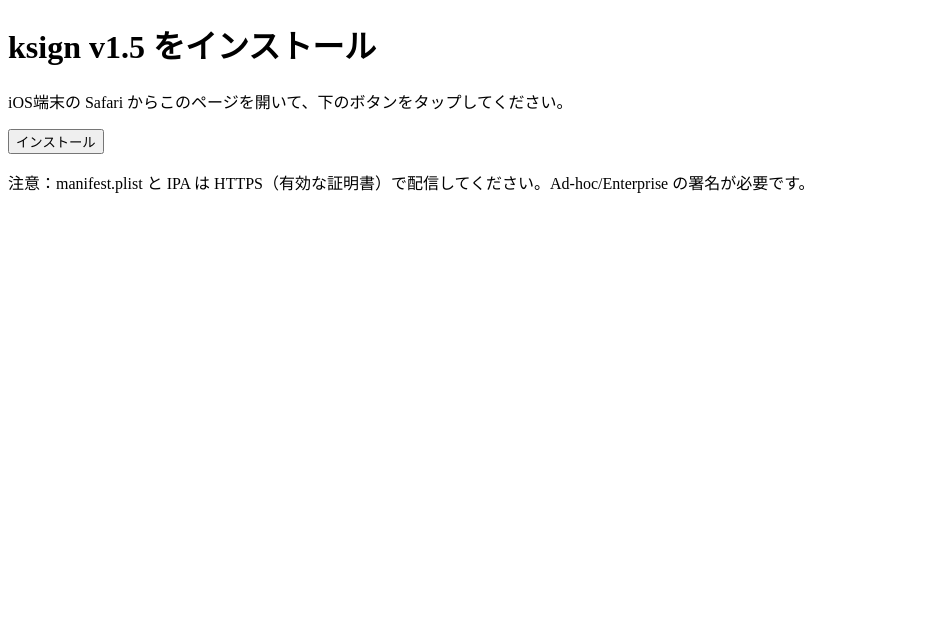
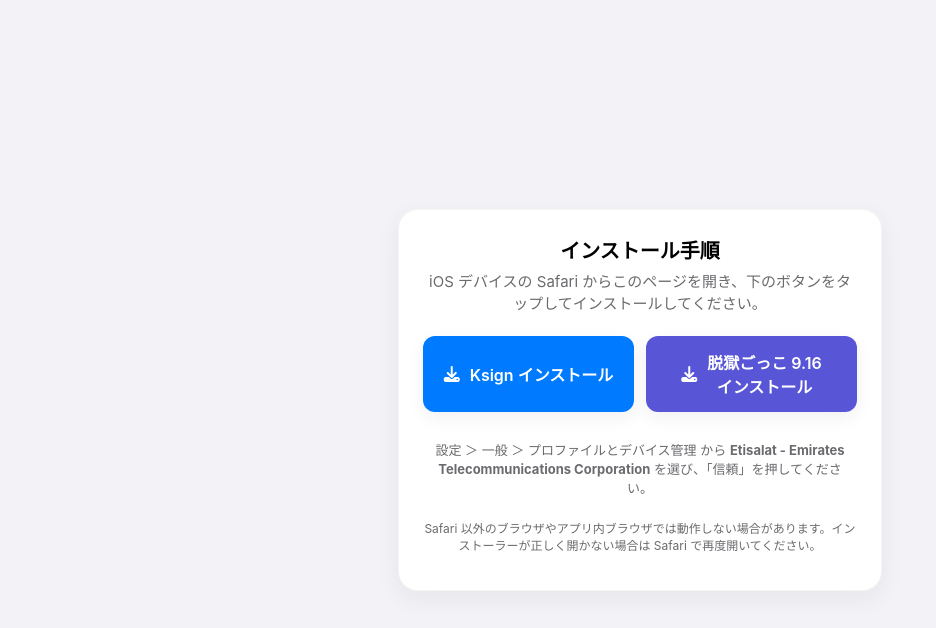
Before and after one commit to 0x3657b30/KSign, a plain HTML site: page index.html in a window 1280 px wide. Shown: the whole page, without its empty margins (0-936 px from the left). Drawn offline with Linux system fonts and the light colour scheme.

Commit message:
Update index.html

```diff
--- a/index.html
+++ b/index.html
@@ -3,18 +3,189 @@
 
 <head>
     <meta charset="utf-8">
-    <title>ksignインストール</title>
+    <meta name="viewport" content="width=device-width, initial-scale=1.0, maximum-scale=1.0, user-scalable=no">
+    <title>脱獄ごっこインストール</title>
+    <style>
+        :root {
+            --bg: #F2F2F7;
+            --card: #FFFFFF;
+            --muted: #6B6B6F;
+            --primary: #007AFF;
+            --danger: #FF3B30;
+            --radius: 14px;
+            --pad: 20px;
+            --shadow: 0 8px 24px rgba(28, 28, 30, 0.06);
+            --glass: rgba(255, 255, 255, 0.6);
+            --max-width: 520px;
+        }
+
+        @media (prefers-color-scheme: dark) {
+            :root {
+                --bg: #0b0b0dc9;
+                --card: #0F1112;
+                --muted: #9EA0A3;
+                --primary: #0A84FF;
+                --shadow: 0 8px 24px rgba(0, 0, 0, 0.6);
+                --glass: rgba(255, 255, 255, 0.04);
+            }
+
+            body {
+                color: #FFFFFF;
+            }
+        }
+
+        html,
+        body {
+            height: 100%;
+        }
+
+        body {
+            margin: 0;
+            font-family: -apple-system, BlinkMacSystemFont, 'Helvetica Neue', 'Noto Sans JP', Arial, sans-serif;
+            background: var(--bg);
+            display: flex;
+            align-items: center;
+            justify-content: center;
+            padding: env(safe-area-inset-top) 16px env(safe-area-inset-bottom);
+            -webkit-font-smoothing: antialiased;
+            -moz-osx-font-smoothing: grayscale;
+        }
+
+        .page {
+            width: 100%;
+            max-width: var(--max-width);
+            padding: 18px;
+            box-sizing: border-box;
+        }
+
+        .card {
+            background: var(--card);
+            border-radius: calc(var(--radius) + 6px);
+            padding: calc(var(--pad) + 4px);
+            box-shadow: var(--shadow);
+            text-align: center;
+            backdrop-filter: blur(8px);
+            -webkit-backdrop-filter: blur(8px);
+            border: 1px solid rgba(0, 0, 0, 0.04);
+        }
+
+        h1 {
+            font-size: 20px;
+            margin: 6px 0 8px;
+            line-height: 1.15;
+        }
+
+        .description {
+            color: var(--muted);
+            font-size: 15px;
+            margin: 0 0 20px;
+            line-height: 1.5;
+        }
+
+        .buttons {
+            display: grid;
+            grid-template-columns: 1fr 1fr;
+            gap: 12px;
+            margin-bottom: 18px;
+        }
+
+        .btn {
+            display: inline-flex;
+            align-items: center;
+            justify-content: center;
+            gap: 10px;
+            padding: 14px 12px;
+            font-size: 16px;
+            font-weight: 600;
+            text-decoration: none;
+            color: white;
+            border-radius: 12px;
+            min-height: 48px;
+            box-shadow: 0 6px 18px rgba(0, 0, 0, 0.06);
+            -webkit-tap-highlight-color: transparent;
+            user-select: none;
+            transition: transform 0.08s ease, box-shadow 0.12s ease;
+            border: none;
+        }
+
+        .btn:active {
+            transform: translateY(1px) scale(0.998);
+        }
+
+        .btn:focus {
+            outline: 3px solid rgba(0, 122, 255, 0.14);
+            outline-offset: 2px;
+        }
+
+        .btn.primary {
+            background: var(--primary);
+        }
+
+        .btn.secondary {
+            background: #5856D6;
+        }
+
+        @media (max-width:420px) {
+            .buttons {
+                grid-template-columns: 1fr;
+            }
+        }
+
+        .note {
+            color: var(--muted);
+            font-size: 13px;
+            line-height: 1.4;
+        }
+
+        .trust {
+            margin-top: 14px;
+            padding: 10px 12px;
+            background: var(--glass);
+            border-radius: 10px;
+            font-size: 13px;
+            color: var(--muted);
+        }
+
+        .footer {
+            margin-top: 14px;
+            font-size: 12px;
+            color: var(--muted);
+        }
+    </style>
+    <link rel="stylesheet" href="https://cdnjs.cloudflare.com/ajax/libs/font-awesome/6.5.0/css/all.min.css"
+        crossorigin="anonymous" referrerpolicy="no-referrer" />
 </head>
 
 <body>
-    <h1>ksign v1.5 をインストール</h1>
-    <p>iOS端末の Safari からこのページを開いて、下のボタンをタップしてください。</p>
+    <div class="page">
+        <div class="card" role="region" aria-label="">
+            <h1>インストール手順</h1>
+            <p class="description">iOS デバイスの Safari からこのページを開き、下のボタンをタップしてインストールしてください。</p>
 
-    <a href="itms-services://?action=download-manifest&url=https://raw.githubusercontent.com/0x3657b30/KSign/main/manifest.plist">
-        <button>インストール</button>
-    </a>
+            <div class="buttons">
+                <a class="btn primary"
+                    href="itms-services://?action=download-manifest&url=https://raw.githubusercontent.com/0x3657b30/KSign/main/manifest.plist"
+                    aria-label="Ksign をインストール">
+                    <i class="fa-solid fa-download"></i>
+                    Ksign インストール
+                </a>
 
-    <p>注意：manifest.plist と IPA は HTTPS（有効な証明書）で配信してください。Ad-hoc/Enterprise の署名が必要です。</p>
+                <a class="btn secondary"
+                    href="itms-services://?action=download-manifest&url=https://raw.githubusercontent.com/0x3657b30/KSign/main/9.16.0.plist"
+                    aria-label="脱獄ごっこ 9.16 をインストール">
+                    <i class="fa-solid fa-download"></i>
+                    脱獄ごっこ 9.16 <br>インストール
+                </a>
+            </div>
+
+            <div class="trust" role="note">
+                設定 ＞ 一般 ＞ プロファイルとデバイス管理 から <strong>Etisalat - Emirates Telecommunications Corporation</strong>
+                を選び、「信頼」を押してください。
+            </div>
+
+            <p class="note footer">Safari 以外のブラウザやアプリ内ブラウザでは動作しない場合があります。インストーラーが正しく開かない場合は Safari で再度開いてください。</p>
+        </div>
+    </div>
 </body>
 
 </html>
```
